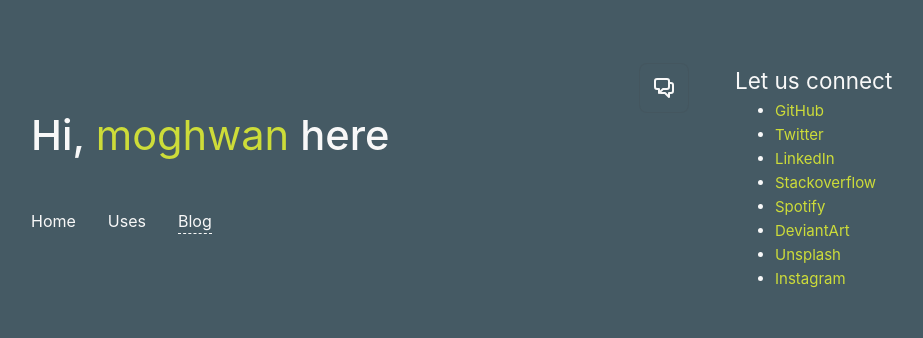
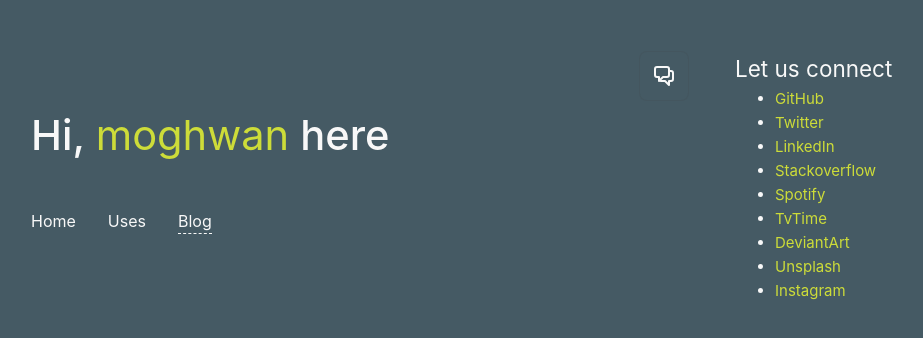
Before and after one commit to moghwan/moghwan.io, a Vue app: page /s in a window 1280 px wide. Shown: the part 218-556 px from the top of the page, without its empty margins (1-924 px from the left). Built offline with nearby package versions, Linux system fonts and the light colour scheme.

Commit message:
"where" updated

```diff
--- a/src/router/index.js
+++ b/src/router/index.js
@@ -54,6 +54,11 @@ const router = createRouter({
       redirect: to => { window.location.href = "https://stats.fm/moghwan" },
     },
     {
+      path: '/tv',
+      name: 'tvtime',
+      redirect: to => { window.location.href = "https://www.tvtime.com/user/40961985/profile" },
+    },
+    {
       path: '/da',
       name: 'deviantart',
       redirect: to => { window.location.href = "https://c-mar1.deviantart.com" },
--- a/src/views/SocialsView.vue
+++ b/src/views/SocialsView.vue
@@ -17,6 +17,7 @@ import CommunityIcon from '../components/icons/IconCommunity.vue'
         <li><RouterLink target='_blank' :to="{ name: 'linkedin' }">LinkedIn</RouterLink></li>
         <li><RouterLink target='_blank' :to="{ name: 'stackoverflow' }">Stackoverflow</RouterLink></li>
         <li><RouterLink target='_blank' :to="{ name: 'spotify' }">Spotify</RouterLink></li>
+        <li><RouterLink target='_blank' :to="{ name: 'tvtime' }">TvTime</RouterLink></li>
         <li><RouterLink target='_blank' :to="{ name: 'deviantart' }">DeviantArt</RouterLink></li>
         <li><RouterLink target='_blank' :to="{ name: 'unsplash' }">Unsplash</RouterLink></li>
         <li><RouterLink target='_blank' :to="{ name: 'instagram' }">Instagram</RouterLink></li>
```
